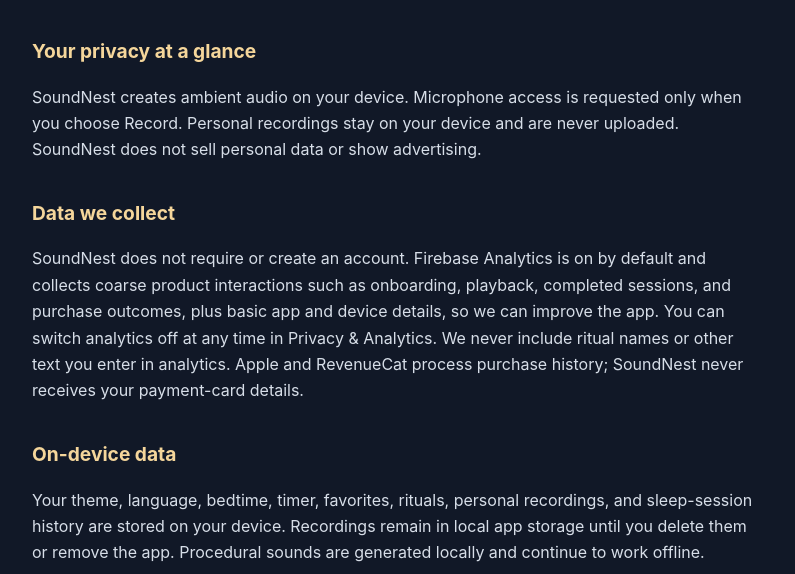
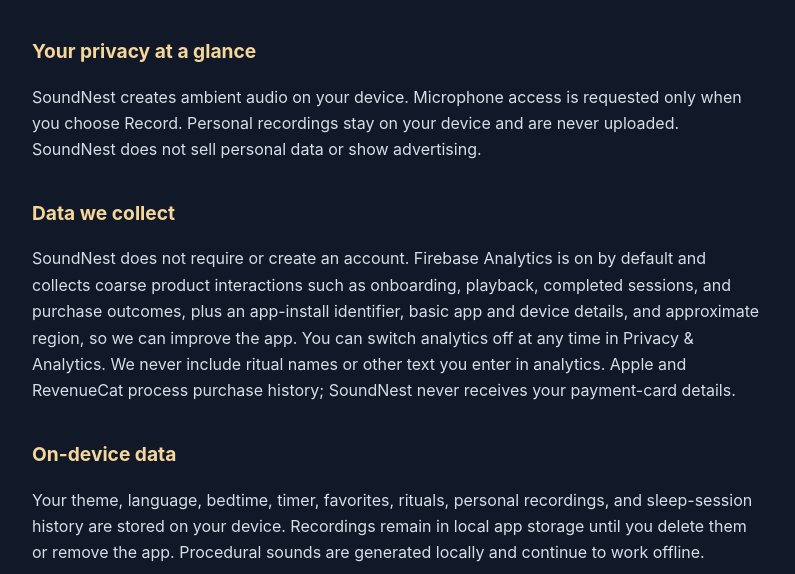
Before and after one commit to NguyenVanKhoeCS50/soundnest-legal, a plain HTML site: page privacy/index.html in a window 1280 px wide. Shown: the part 226-800 px from the top of the page, without its empty margins (242-1037 px from the left). Drawn offline with Linux system fonts and the light colour scheme.

Commit message:
Clarify analytics device identifier and approximate region

```diff
--- a/privacy/index.html
+++ b/privacy/index.html
@@ -3,7 +3,7 @@
 <title>Privacy Policy — SoundNest</title><link rel="stylesheet" href="../style.css"></head>
 <body><main><nav><a href="../">SoundNest</a><a href="../privacy/">Privacy Policy</a><a href="../terms/">Terms of Use</a><a href="../support/">Support</a></nav>
 <h1>Privacy Policy</h1><small>Effective September 5, 2026</small><section><h2>Your privacy at a glance</h2><p>SoundNest creates ambient audio on your device. Microphone access is requested only when you choose Record. Personal recordings stay on your device and are never uploaded. SoundNest does not sell personal data or show advertising.</p></section>
-<section><h2>Data we collect</h2><p>SoundNest does not require or create an account. Firebase Analytics is on by default and collects coarse product interactions such as onboarding, playback, completed sessions, and purchase outcomes, plus basic app and device details, so we can improve the app. You can switch analytics off at any time in Privacy &amp; Analytics. We never include ritual names or other text you enter in analytics. Apple and RevenueCat process purchase history; SoundNest never receives your payment-card details.</p></section>
+<section><h2>Data we collect</h2><p>SoundNest does not require or create an account. Firebase Analytics is on by default and collects coarse product interactions such as onboarding, playback, completed sessions, and purchase outcomes, plus an app-install identifier, basic app and device details, and approximate region, so we can improve the app. You can switch analytics off at any time in Privacy &amp; Analytics. We never include ritual names or other text you enter in analytics. Apple and RevenueCat process purchase history; SoundNest never receives your payment-card details.</p></section>
 <section><h2>On-device data</h2><p>Your theme, language, bedtime, timer, favorites, rituals, personal recordings, and sleep-session history are stored on your device. Recordings remain in local app storage until you delete them or remove the app. Procedural sounds are generated locally and continue to work offline.</p></section>
 <section><h2>How we use data</h2><p>We use data only to provide SoundNest, restore purchases, prevent fraud, diagnose problems, and improve the product. We do not use your data for third-party advertising or cross-app tracking.</p></section>
 <section><h2>Service providers</h2><p>Google Firebase provides analytics. RevenueCat and Apple provide purchase processing and entitlement restoration. These providers process data under their own terms and privacy policies.</p></section>
```
